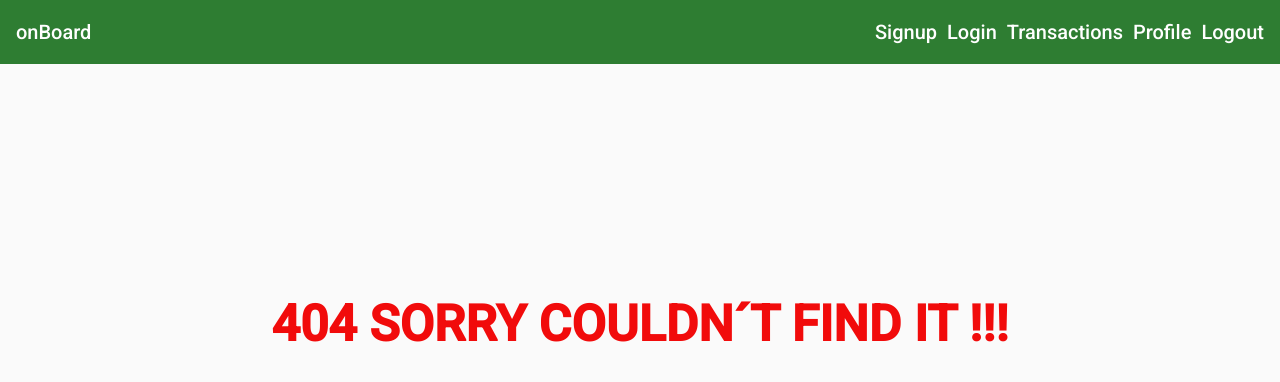
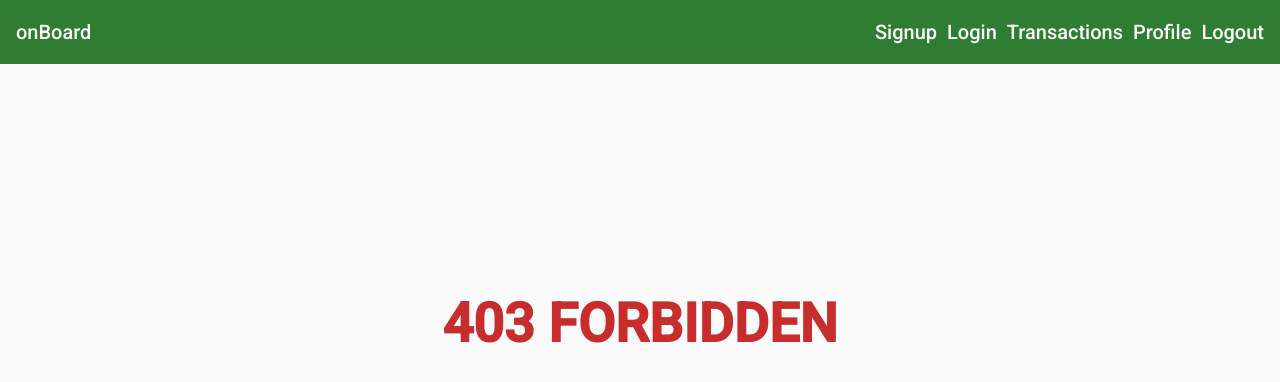
Before and after one commit to JoaoRodriguesGithub/OnboardFrontend, an Angular app: page /403 in a window 1280 px wide. Before the commit this address led to /404. Shown: the top 382 px of the page. Built offline with nearby package versions, Linux system fonts and the light colour scheme.

Commit message:
Coding forbidden Error Page.

```diff
--- a/src/app/app-routing.module.ts
+++ b/src/app/app-routing.module.ts
@@ -4,6 +4,7 @@ import { LoginComponent } from './auth/login/login.component';
 import { SignupComponent } from './auth/signup/signup.component';
 import { InternalServerComponent } from './error-pages/internal-server/internal-server.component';
 import { NotFoundComponent } from './error-pages/not-found/not-found.component';
+import { ForbiddenComponent } from './error-pages/forbidden/forbidden.component';
 import { EditUserComponent } from './profile/edit-user/edit-user.component';
 import { ProfileComponent } from './profile/profile.component';
 import { EditTransactionComponent } from './transactions/edit-transaction/edit-transaction.component';
@@ -20,6 +21,7 @@ const routes: Routes = [
   { path: 'editprofile/:id', component: EditUserComponent },
   { path: '404', component: NotFoundComponent },
   { path: '500', component: InternalServerComponent },
+  { path: '403', component: ForbiddenComponent },
   { path: '**', redirectTo: '/404' },
 
 ];
--- a/src/app/app.module.ts
+++ b/src/app/app.module.ts
@@ -28,6 +28,7 @@ import { ProfileService } from './services/profile.service';
 import { LocalStorageService } from './services/local-storage.service';
 import { TransactionsService } from './services/transactions.service';
 import { JWTTokenService } from './services/jwt-token.service';
+import { ForbiddenComponent } from './error-pages/forbidden/forbidden.component';
 
 @NgModule({
   declarations: [
@@ -46,7 +47,8 @@ import { JWTTokenService } from './services/jwt-token.service';
     UserListComponent,
     EditUserComponent,
     NotFoundComponent,
-    InternalServerComponent
+    InternalServerComponent,
+    ForbiddenComponent
   ],
   imports: [
     BrowserModule,
--- /dev/null
+++ b/src/app/error-pages/forbidden/forbidden.component.css
@@ -0,0 +1,7 @@
+p{
+  margin-top: 250px;
+  font-weight: bold;
+    font-size: 54px;
+    text-align: center;
+    color: #c72d2d;
+}
--- /dev/null
+++ b/src/app/error-pages/forbidden/forbidden.component.html
@@ -0,0 +1,3 @@
+<p>
+  {{errorMessage}}
+</p>
--- /dev/null
+++ b/src/app/error-pages/forbidden/forbidden.component.ts
@@ -0,0 +1,15 @@
+import { Component, OnInit } from '@angular/core';
+
+@Component({
+  selector: 'app-forbidden',
+  templateUrl: './forbidden.component.html',
+  styleUrls: ['./forbidden.component.css']
+})
+export class ForbiddenComponent implements OnInit {
+  errorMessage: string = `403 FORBIDDEN`;
+  constructor() { }
+
+  ngOnInit(): void {
+  }
+
+}
--- a/src/app/profile/user-list/user-list.component.html
+++ b/src/app/profile/user-list/user-list.component.html
@@ -24,7 +24,7 @@
       <th mat-header-cell *matHeaderCellDef> Actions </th>
       <td mat-cell *matCellDef="let element">
         <button type="submit" mat-raised-button color="primary" [routerLink]="['/editprofile', element.id]">Edit</button>
-        <button type=" submit" mat-raised-button color="warn">Delete</button>
+        <button type=" submit" mat-raised-button color="warn" (click)= "deleteButton(element)">Delete</button>
       </td>
     </ng-container>
 
--- a/src/app/profile/user-list/user-list.component.ts
+++ b/src/app/profile/user-list/user-list.component.ts
@@ -74,6 +74,18 @@ export class UserListComponent implements OnInit, OnDestroy {
     }
   }
 
+  deleteButton(element) {
+    this.profileService.deleteUser(element).subscribe(
+      () => {
+        this.ngOnInit();
+      },
+      (error) => {
+        this.errorHandler.handleError(error);
+        this.errorMessage = this.errorHandler.errorMessage;
+      }
+    );
+  }
+
   ngOnDestroy(): void {
     this.subscription.unsubscribe();
   }
--- a/src/app/services/error-handler.service.ts
+++ b/src/app/services/error-handler.service.ts
@@ -17,6 +17,9 @@ export class ErrorHandlerService {
     else if (error.status === 404) {
       this.handle404Error(error)
     }
+    else if (error.status === 403) {
+      this.handle403Error(error)
+    }
     else { this.handleOtherError(error) }
   };
 
@@ -28,6 +31,10 @@ export class ErrorHandlerService {
     this.createErrorMessage(error);
     this.router.navigate(['/404'])
   }
+  private handle403Error = (error: HttpErrorResponse) => {
+    this.createErrorMessage(error);
+    this.router.navigate(['/403'])
+  }
   private handleOtherError = (error: HttpErrorResponse) => {
     this.createErrorMessage(error);
     alert(error.error.error);
--- a/src/app/services/profile.service.ts
+++ b/src/app/services/profile.service.ts
@@ -46,11 +46,20 @@ export class ProfileService {
         })
       )
   };
+
   editUser(data): Observable<any> {
     const headerDict = {
       'Authorization': `Bearer ${this.token}`,
     }
 
     return this.http.put(`${baseUrl}v1/users/${data.id}`, data, { headers: new HttpHeaders(headerDict) })
-  }
+  };
+
+  deleteUser(data): Observable<any> {
+    const headerDict = {
+      'Authorization': `Bearer ${this.token}`,
+    }
+
+    return this.http.delete(`${baseUrl}v1/users/${data.id}`, { headers: new HttpHeaders(headerDict) })
+  };
 }
--- a/src/app/transactions/past-transactions/past-transactions.component.html
+++ b/src/app/transactions/past-transactions/past-transactions.component.html
@@ -30,7 +30,7 @@
       <th mat-header-cell *matHeaderCellDef> Actions </th>
       <td mat-cell *matCellDef="let element">
         <button type="submit" mat-raised-button color="primary" [routerLink]="['/editTransaction', element.id ]">Edit</button>
-        <button type="submit" mat-raised-button color="warn" (click)= "deleteBotton(element)">Delete</button>
+        <button type="submit" mat-raised-button color="warn" (click)= "deleteButton(element)">Delete</button>
       </td>
     </ng-container>
 
--- a/src/app/transactions/past-transactions/past-transactions.component.ts
+++ b/src/app/transactions/past-transactions/past-transactions.component.ts
@@ -71,7 +71,7 @@ export class PastTransactionsComponent implements OnInit, OnDestroy {
     this.dataSource.filter = filterValue.trim().toLowerCase();
   }
 
-  deleteBotton(element) {
+  deleteButton(element) {
     this.transactionService.deleteTransaction(element.id).subscribe(
       () => {
         this.ngOnInit();
```
Also changed, not shown: 1 other file (tests, documents, lock files or other folders).
